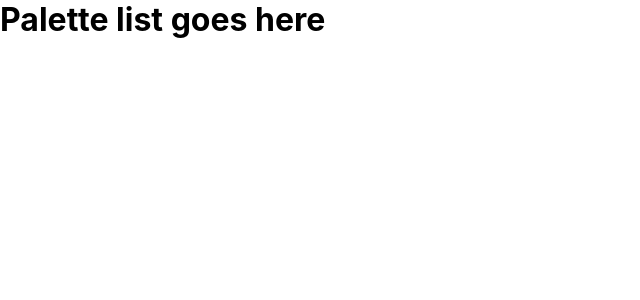
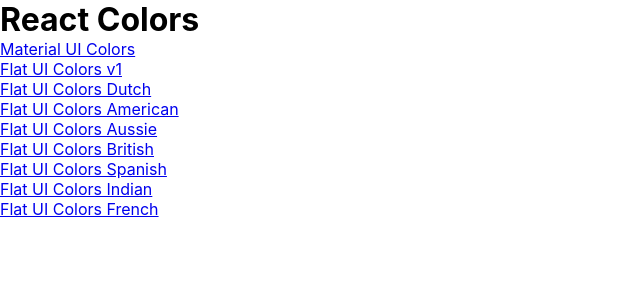
Before and after one commit to SkutchWill/Work-Samples, a React (Create React App) app in the folder react-color-app/: page / in a window 1280 px wide. Shown: the top 300 px of the page, without its empty margins (0-640 px from the left). Built offline with nearby package versions, Linux system fonts and the light colour scheme.

Commit message:
Added home page routing

```diff
--- a/react-color-app/src/App.js
+++ b/react-color-app/src/App.js
@@ -1,16 +1,15 @@
-import React from 'react'
+import React from 'react';
 import './App.css';
-import { Route, Routes, Outlet, useParams } from 'react-router-dom';
+import { useParams } from 'react-router-dom';
 import Palette from './Palette';
-import { seedColors } from './seedColors';
 import { generatePalette } from './colorHelpers';
 
-function App() {
+function App(props) {
 
   let params = useParams();
 
   const findPallete = (id) => {
-      return seedColors.find(palette => palette.id === id);
+      return props.palettes.find(palette => palette.id === id);
   }
   return (
     <div className="App">
--- a/react-color-app/src/Navbar.js
+++ b/react-color-app/src/Navbar.js
@@ -1,5 +1,6 @@
 import React, { useState } from 'react';
 import { IconButton, MenuItem, Select, Snackbar } from '@mui/material';
+import { Link } from 'react-router-dom';
 import CloseIcon from '@mui/icons-material/Close';
 import Slider from 'rc-slider';
 import 'rc-slider/assets/index.css';
@@ -24,7 +25,7 @@
     return (
         <header className='Navbar'>
             <div className='logo'>
-                <a href='#'>reactcolorpicker</a>
+                <Link to='/'>reactcolorpicker</Link>
             </div>
             <div className='slider-container'>
                 <span>Level: {props.level}</span>
--- /dev/null
+++ b/react-color-app/src/PaletteList.js
@@ -0,0 +1,16 @@
+import React from 'react';
+import { Link } from 'react-router-dom';
+import './styles/PaletteList.css';
+
+export default function PaletteList(props) {
+
+    const palettes = props.palettes.map(palette => (
+        <Link to={`palette/${palette.id}`}>{palette.paletteName}</Link>
+    ));
+    return (
+        <div className='PaletteList'>
+            <h1>React Colors</h1>
+            {palettes}
+        </div>
+    );
+}
--- a/react-color-app/src/index.js
+++ b/react-color-app/src/index.js
@@ -3,14 +3,16 @@
 import { BrowserRouter, Routes, Route } from 'react-router-dom';
 import './index.css';
 import App from './App';
+import { seedColors } from './seedColors';
+import PaletteList from './PaletteList';
 import reportWebVitals from './reportWebVitals';
 
 ReactDOM.render(
   <React.StrictMode>
     <BrowserRouter>
       <Routes>
-        <Route path='/' element={<h1>Palette list goes here</h1>}/>
-        <Route path='/palette/:id' element={<App/>}/>
+        <Route path='/' element={<PaletteList palettes={seedColors}/>}/>
+        <Route path='/palette/:id' element={<App palettes={seedColors}/>}/>
         <Route path='*' element={<h1>Oops! There is nothing here</h1>}/>
       </Routes>
     </BrowserRouter>
--- /dev/null
+++ b/react-color-app/src/styles/PaletteList.css
@@ -0,0 +1,4 @@
+.PaletteList {
+	display: flex;
+	flex-direction: column;
+}
```
